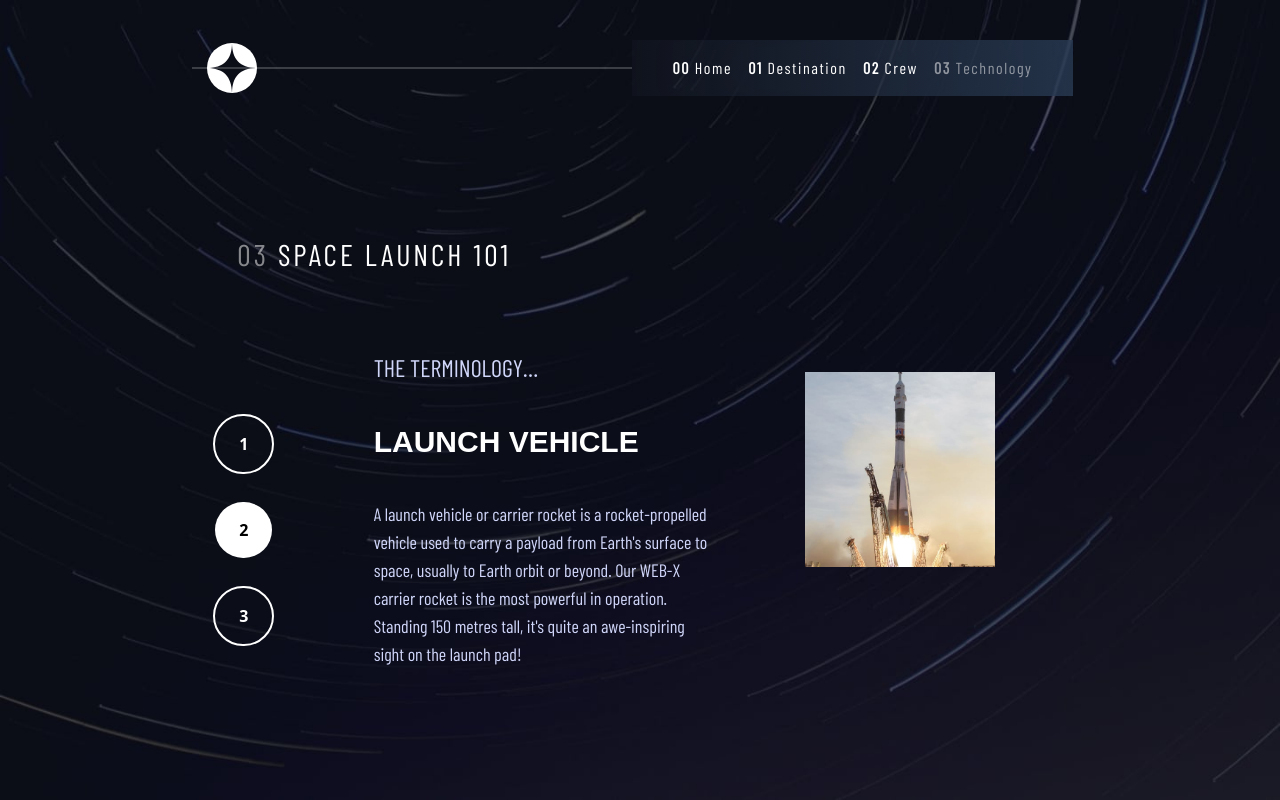
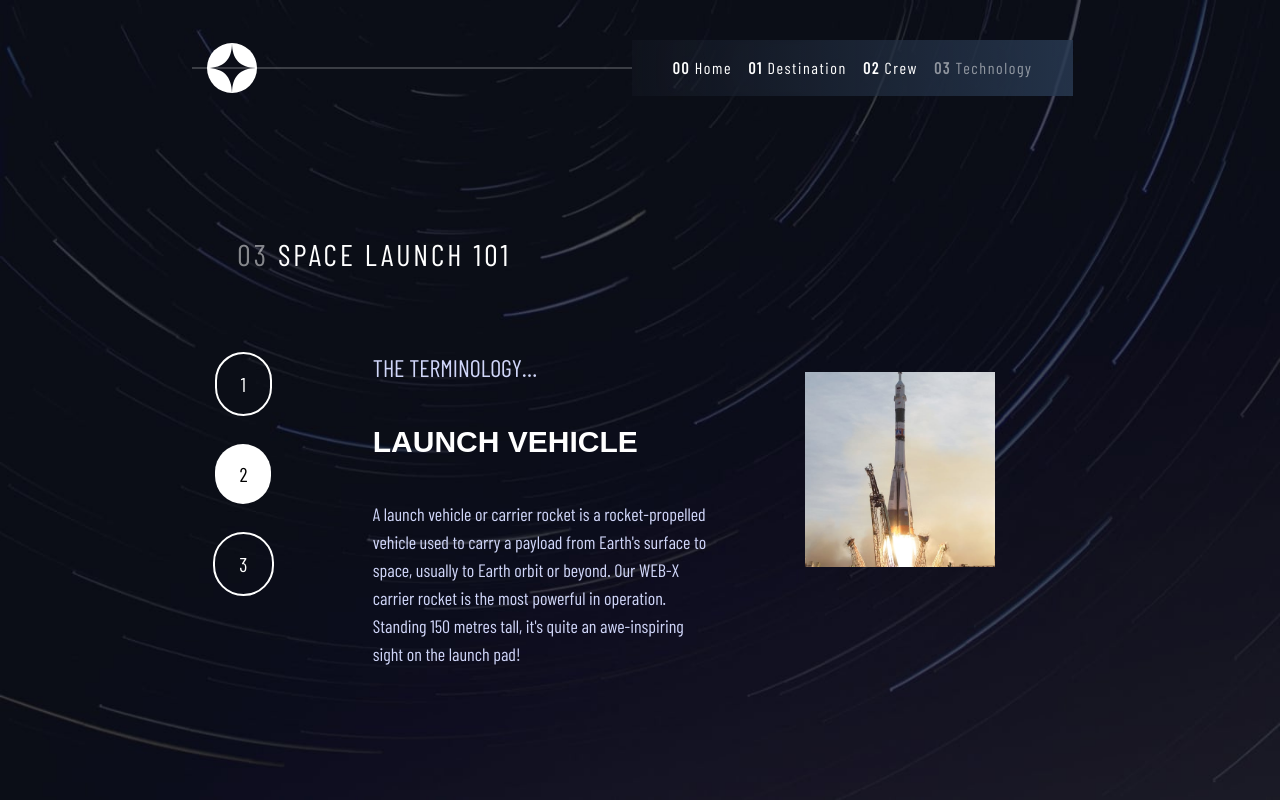
Before and after one commit to Abdelrahman-Sakrr/space-toursim-next, a Next.js app: page /technology in a window 1280 px wide. Built offline with nearby package versions, Linux system fonts and the light colour scheme; a web font is replaced by a local one.

Commit message:
fixing unexpected behvaiour in technology page

```diff
--- a/src/app/technology/CustomTechnologySwipper.tsx
+++ b/src/app/technology/CustomTechnologySwipper.tsx
@@ -43,7 +43,7 @@ export default function CustomTechnologySwipper() {
   };
 
   return (
-    <div className="w-full flex flex-col lg:flex-row justify-center items-center">
+    <div className="w-full flex flex-col lg:flex-row lg:items-start h-full justify-center items-center">
       <div className="flex lg:flex-col flex-row gap-7 justify-center items-center mb-10 lg:mb-0 lg:me-6">
         {crew.map((_, index) => (
           <button
@@ -53,14 +53,14 @@ export default function CustomTechnologySwipper() {
               currentIndex === index
                 ? "bg-white text-black"
                 : "bg-transparent border-2 text-white"
-            } font-bold py-4 px-6 rounded-full cursor-pointer transition-all duration-300`}
+            } text-xl py-4 px-6 rounded-full cursor-pointer transition-all duration-300 font-barlow`}
           >
             {index + 1}
           </button>
         ))}
       </div>
       <Swiper
-        modules={[Pagination, Autoplay]}
+        modules={[Autoplay, Pagination]}
         spaceBetween={0}
         slidesPerView={1}
         autoplay
@@ -85,7 +85,7 @@ export default function CustomTechnologySwipper() {
                   {member.description}
                 </p>
               </div>
-              <div className=" relative lg:w-[50%] xl:w-[30%] w-full p-5">
+              <div className="relative lg:w-[40%] xl:w-[30%] w-full p-5">
                 <Image
                   src={member.image}
                   alt={member.name}
--- a/src/app/technology/page.tsx
+++ b/src/app/technology/page.tsx
@@ -6,7 +6,7 @@ import CustomTechnologySwipper from "./CustomTechnologySwipper";
 
 export default function page() {
   return (
-    <section className="font-sans w-full min-h-screen">
+    <section className="font-sans w-full min-h-screen lg:overflow-hidden">
       <div className="pt-36 lg:h-screen w-full relative flex flex-wrap justify-center items-center">
         <Image
           src={desktopBg}
```
